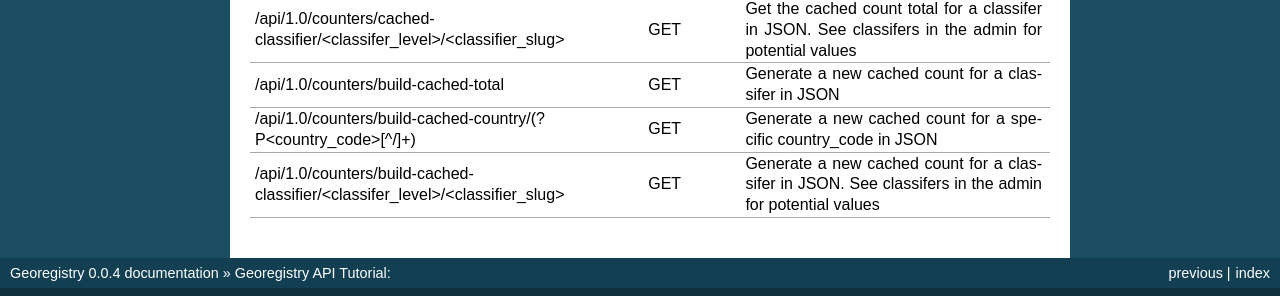
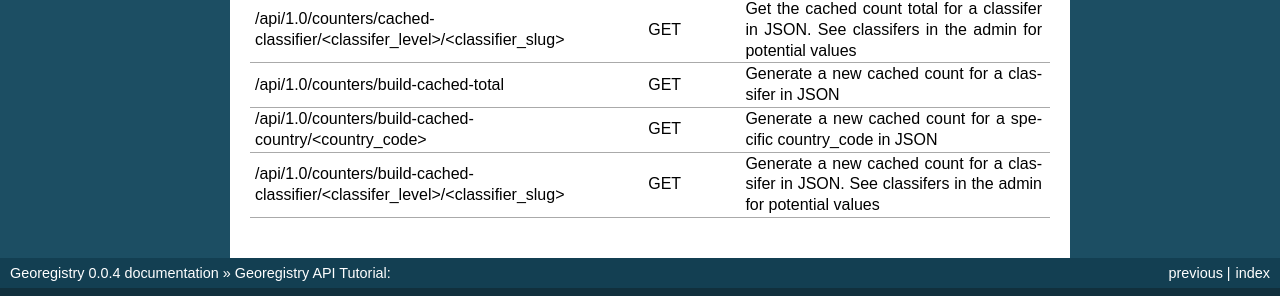
Before and after one commit to mangroveorg/georegistry, a Sphinx documentation site: the page built from docs/api-reference.rst, in a window 1280 px wide and 900 px high, scrolled down 2753 px. Shown: the part 580-876 px from the top of the window. Built offline with Sphinx 7.4.7, drawn with Linux system fonts in a browser that asks for light colours.

Commit message:
Updated docs

```diff
--- a/docs/api-reference.rst
+++ b/docs/api-reference.rst
@@ -147,6 +147,6 @@ BASE URL
 /api/1.0/counters/cached-country/<country_code>                                             GET         Get the cached count total of country_code features in JSON
 /api/1.0/counters/cached-classifier/<classifer_level>/<classifier_slug>                     GET         Get the cached count total for a classifer in JSON. See classifers in the admin for potential values
 /api/1.0/counters/build-cached-total                                                        GET         Generate a new cached count for a classifer in JSON
-/api/1.0/counters/build-cached-country/(?P<country_code>[^/]+)                              GET         Generate a new cached count for a specific country_code  in JSON
+/api/1.0/counters/build-cached-country/<country_code>                                       GET         Generate a new cached count for a specific country_code  in JSON
 /api/1.0/counters/build-cached-classifier/<classifer_level>/<classifier_slug>               GET         Generate a new cached count for a classifer  in JSON. See classifers in the admin for potential values
 =========================================================================================== =========== ====================================================================================================================
```
